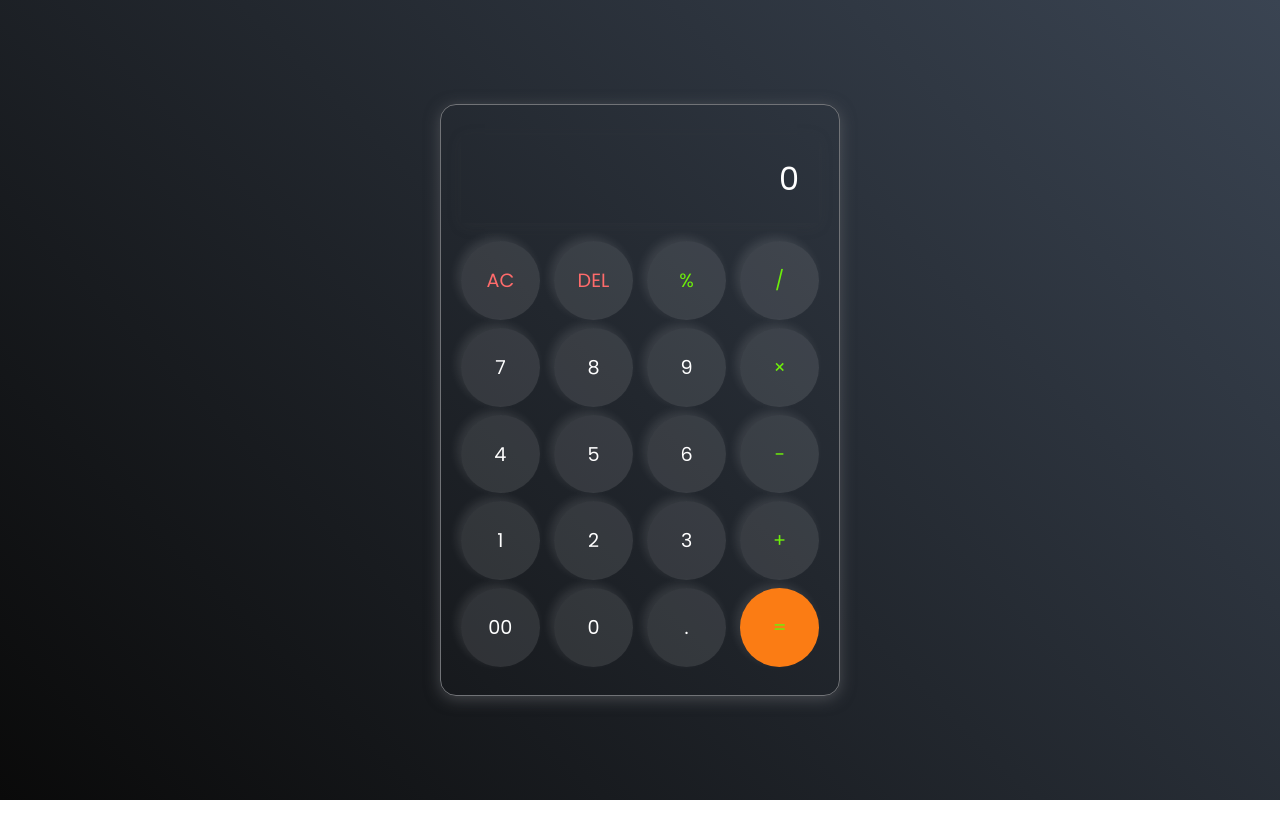
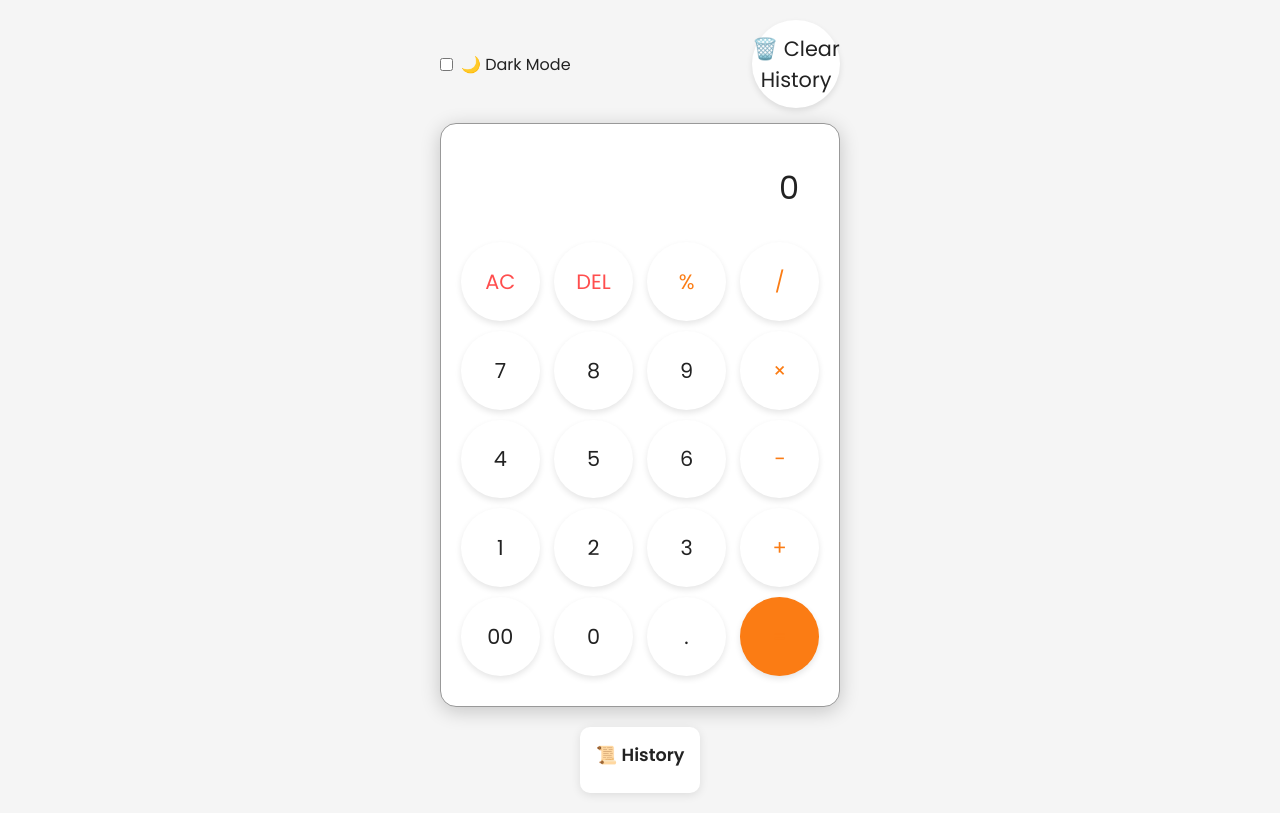
Before and after one commit to roshanguptaim/alokvikash, a plain HTML site: page index.html in a window 1280 px wide. Both pictures are taken after a click on the button "AC". Drawn offline with Linux system fonts and the light colour scheme.

Commit message:
Update index.html

```diff
--- a/index.html
+++ b/index.html
@@ -1,19 +1,178 @@
 <!DOCTYPE html>
 <html lang="en">
 <head>
-    <meta charset="UTF-8">
-    <meta name="viewport" content="width=device-width, initial-scale=1.0">
-    <meta name="description" content="A responsive calculator with keyboard support">
-    <link href="https://fonts.googleapis.com/css2?family=Poppins:wght@300;400;500;600;700&display=swap" rel="stylesheet">
-    <link rel="stylesheet" href="style.css">
-    <title>Calculator</title>
+  <meta charset="UTF-8" />
+  <meta name="viewport" content="width=device-width, initial-scale=1.0" />
+  <title>Smart Calculator</title>
+  <link href="https://fonts.googleapis.com/css2?family=Poppins:wght@400;600&display=swap" rel="stylesheet" />
+  <style>
+    :root {
+      --bg-color: #f5f5f5;
+      --text-color: #222;
+      --btn-bg: #fff;
+      --btn-hover: #ddd;
+      --accent: #fb7c14;
+    }
+
+    [data-theme="dark"] {
+      --bg-color: #0a0a0a;
+      --text-color: #ffffff;
+      --btn-bg: #2c2f36;
+      --btn-hover: #444;
+      --accent: #6dee0a;
+    }
+
+    * {
+      margin: 0;
+      padding: 0;
+      box-sizing: border-box;
+      font-family: 'Poppins', sans-serif;
+    }
+
+    body {
+      background: var(--bg-color);
+      color: var(--text-color);
+      min-height: 100vh;
+      display: flex;
+      flex-direction: column;
+      align-items: center;
+      justify-content: start;
+      padding: 20px;
+      transition: background 0.3s ease, color 0.3s ease;
+    }
+
+    .calculator {
+      border: 1px solid #999;
+      border-radius: 16px;
+      box-shadow: 0 4px 20px rgba(0,0,0,0.2);
+      padding: 20px;
+      width: 100%;
+      max-width: 400px;
+      background: var(--btn-bg);
+      transition: background 0.3s ease;
+    }
+
+    #inputBox {
+      width: 100%;
+      border: none;
+      background: transparent;
+      color: var(--text-color);
+      font-size: 2rem;
+      text-align: right;
+      padding: 20px;
+      outline: none;
+    }
+
+    .button-row {
+      display: flex;
+      justify-content: space-between;
+      margin: 10px 0;
+    }
+
+    button {
+      width: 22%;
+      aspect-ratio: 1/1;
+      border: none;
+      border-radius: 50%;
+      background: var(--btn-bg);
+      color: var(--text-color);
+      font-size: 1.3rem;
+      cursor: pointer;
+      transition: all 0.2s ease;
+      box-shadow: 0 3px 6px rgba(0,0,0,0.1);
+    }
+
+    button:hover {
+      background: var(--btn-hover);
+    }
+
+    .equalBtn {
+      background: var(--accent);
+      color: #fff;
+    }
+
+    .clear, .delete {
+      color: #ff4e4e;
+    }
+
+    .operator {
+      color: var(--accent);
+    }
+
+    .toggle-mode {
+      margin-bottom: 15px;
+      display: flex;
+      justify-content: space-between;
+      width: 100%;
+      max-width: 400px;
+      align-items: center;
+    }
+
+    .toggle-mode label {
+      font-size: 1rem;
+      display: flex;
+      align-items: center;
+      gap: 8px;
+    }
+
+    #history {
+      max-width: 400px;
+      margin-top: 20px;
+      background: var(--btn-bg);
+      padding: 15px;
+      border-radius: 10px;
+      box-shadow: 0 2px 10px rgba(0,0,0,0.1);
+    }
+
+    #history h3 {
+      margin-bottom: 10px;
+      font-size: 1.1rem;
+    }
+
+    #history ul {
+      list-style: none;
+      max-height: 150px;
+      overflow-y: auto;
+      padding-right: 10px;
+    }
+
+    #history ul li {
+      font-size: 0.95rem;
+      margin-bottom: 5px;
+      border-bottom: 1px dashed #ccc;
+      padding-bottom: 4px;
+    }
+
+    /* Scrollbar for history */
+    #history ul::-webkit-scrollbar {
+      width: 5px;
+    }
+
+    #history ul::-webkit-scrollbar-thumb {
+      background-color: #ccc;
+      border-radius: 5px;
+    }
+
+    .icon {
+      width: 20px;
+      height: 20px;
+    }
+  </style>
 </head>
-<body>
+<body data-theme="light">
+  <div class="toggle-mode">
+    <label>
+      <input type="checkbox" id="modeToggle" />
+      🌙 Dark Mode
+    </label>
+    <button onclick="clearHistory()">🗑️ Clear History</button>
+  </div>
+
   <div class="calculator">
-        <input type="text" placeholder="0" id="inputBox" readonly>
+    <input type="text" placeholder="0" id="inputBox" readonly />
     <div class="button-row">
-            <button class="clear">AC</button>
-            <button class="delete">DEL</button>
+      <button class="clear" data-value="AC">AC</button>
+      <button class="delete" data-value="DEL">DEL</button>
       <button class="operator" data-value="%">%</button>
       <button class="operator" data-value="/">/</button>
     </div>
@@ -42,6 +201,90 @@
       <button class="equalBtn operator" data-value="=">=</button>
     </div>
   </div>
-    <script src="script.js"></script>
+
+  <div id="history">
+    <h3>📜 History</h3>
+    <ul id="historyList"></ul>
+  </div>
+
+  <script>
+    document.addEventListener('DOMContentLoaded', () => {
+      const input = document.getElementById('inputBox');
+      const buttons = document.querySelectorAll('button');
+      const historyList = document.getElementById('historyList');
+      let string = "";
+
+      buttons.forEach(button => {
+        button.addEventListener('click', () => {
+          const value = button.getAttribute('data-value');
+          handleInput(value);
+        });
+      });
+
+      document.getElementById('modeToggle').addEventListener('change', (e) => {
+        document.body.setAttribute('data-theme', e.target.checked ? 'dark' : 'light');
+      });
+
+      document.addEventListener('keydown', (e) => {
+        const keyMap = {
+          'Enter': '=',
+          'Escape': 'AC',
+          'Backspace': 'DEL'
+        };
+
+        const key = keyMap[e.key] || e.key;
+        if ("0123456789+-*/.%=".includes(key)) {
+          handleInput(key);
+        }
+      });
+
+      function handleInput(value) {
+        if (value === '=') {
+          calculate();
+        } else if (value === 'AC') {
+          string = "";
+          input.value = "0";
+        } else if (value === 'DEL') {
+          string = string.slice(0, -1);
+          input.value = string || "0";
+        } else {
+          const lastChar = string.slice(-1);
+          if (['+', '-', '*', '/', '%'].includes(lastChar) && ['+', '-', '*', '/', '%'].includes(value)) {
+            string = string.slice(0, -1);
+          }
+          string += value;
+          input.value = string;
+        }
+      }
+
+      function calculate() {
+        try {
+          if (string.trim() === "") return;
+          const expression = string.replace(/×/g, '*').replace(/−/g, '-');
+          const result = new Function("return " + expression)();
+          if (isNaN(result)) throw new Error("Invalid");
+          addToHistory(string + " = " + result);
+          string = result.toString();
+          input.value = string;
+        } catch {
+          input.value = "Error";
+          setTimeout(() => {
+            string = "";
+            input.value = "0";
+          }, 1000);
+        }
+      }
+
+      function addToHistory(entry) {
+        const li = document.createElement('li');
+        li.textContent = entry;
+        historyList.prepend(li);
+      }
+
+      window.clearHistory = function () {
+        historyList.innerHTML = '';
+      }
+    });
+  </script>
 </body>
 </html>
```
Lines whose indentation alone changed are shown as unchanged.
